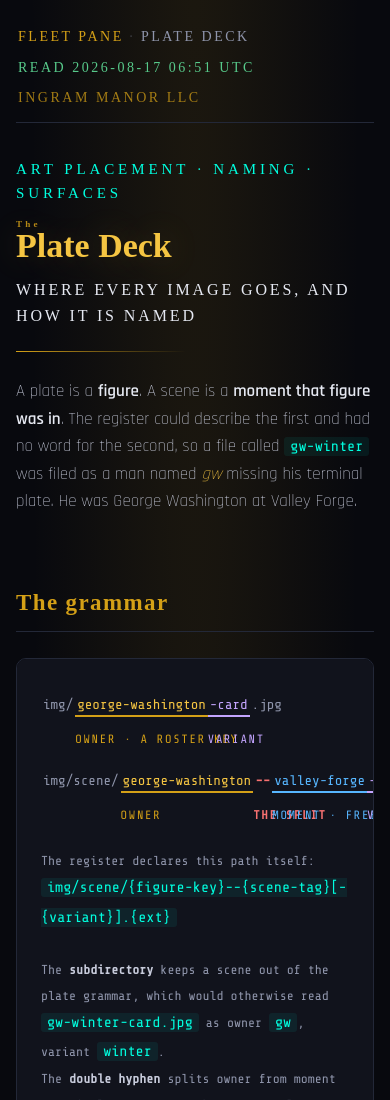
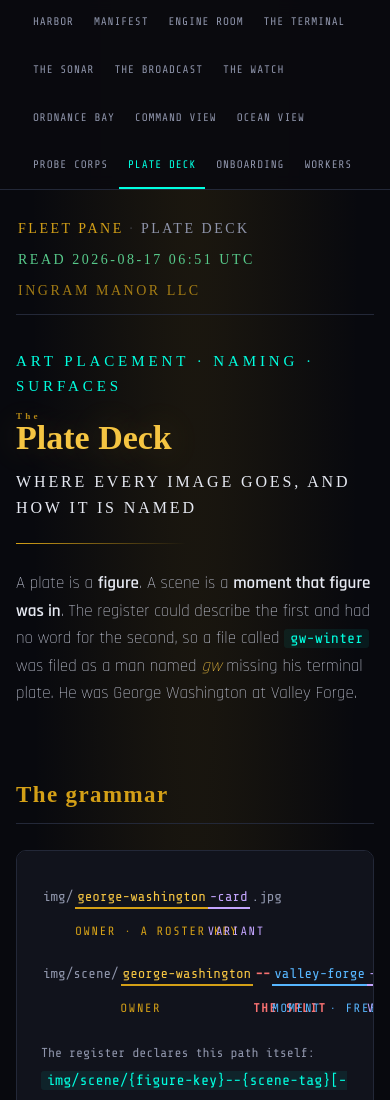
Before and after one commit to ianingram/Fleet-Documents, a plain HTML site: page plate-deck.html in a window 390 px wide. Shown: the top 1100 px of the page. Drawn offline with nearby package versions, Linux system fonts and the light colour scheme; a web font is replaced by a local one.

Commit message:
Update CSS variables and adjust padding in HTML

```diff
--- a/plate-deck.html
+++ b/plate-deck.html
@@ -41,15 +41,19 @@
   --violet:#c4a5ff; --tblue:#57b6ff; --amber:#fbbf24; --red:#f87171;
   --ink:#08090e; --granite:#11131c; --slate:#232838; --wire:#343b52;
   --text:#c8ccdc; --dim:#8f95ab;
+  --gold-bright:#f5c542; --gold-light:#f0c040;
   --mono:'Share Tech Mono',monospace; --body:'Rajdhani',sans-serif;
+  /* --disp is declared by amenti.css, which also loads the face. This local
+     copy is a FALLBACK ONLY — if amenti.css fails to load, the pane still
+     renders rather than falling back to a browser default serif. */
   --disp:'Amenti Display','Special Elite',serif;
 }
 *{box-sizing:border-box}
 html,body{margin:0;background:var(--ink)}
 body{font-family:var(--body);font-weight:300;font-size:18px;line-height:1.62;color:var(--text);
-  padding:34px 30px 90px;
+  padding:0 0 90px;
   background-image:radial-gradient(ellipse at 50% -8%,rgba(212,160,23,.10),transparent 60%)}
-main{max-width:1120px;margin:0 auto}
+main{max-width:1120px;margin:0 auto;padding:26px 30px 0}
 
 .stamp{display:flex;flex-wrap:wrap;justify-content:space-between;align-items:baseline;gap:8px 18px;
   padding:0 2px 12px;border-bottom:1px solid var(--slate);
@@ -150,7 +154,7 @@ td.ok{color:var(--term)} td.req{color:var(--gold-b)} td.opt{color:var(--dim)}
   text-align:center;line-height:2;border-top:1px solid var(--slate);margin-top:54px;padding-top:22px}
 
 @media(max-width:640px){
-  body{padding:26px 16px 64px;font-size:17px}
+  main{padding:20px 16px 0}body{font-size:17px;padding-bottom:64px}
   table{display:block;overflow-x:auto}
   .gline{line-height:2.9}
   .bar{grid-template-columns:80px 1fr 62px;gap:10px}
@@ -158,6 +162,8 @@ td.ok{color:var(--term)} td.req{color:var(--gold-b)} td.opt{color:var(--dim)}
 </style>
 </head>
 <body>
+<div id="fleet-nav"></div>
+<script src="fleet-nav.js"></script>
 <main>
 
 <div class="stamp">
```
